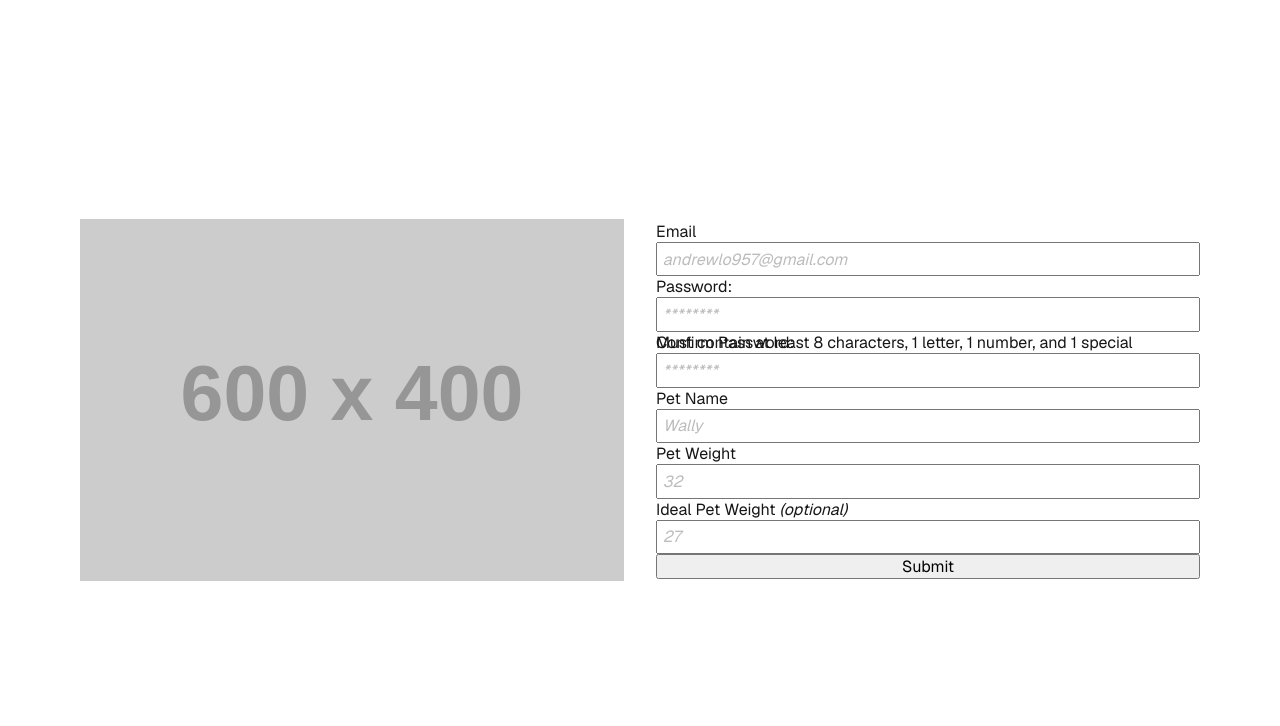
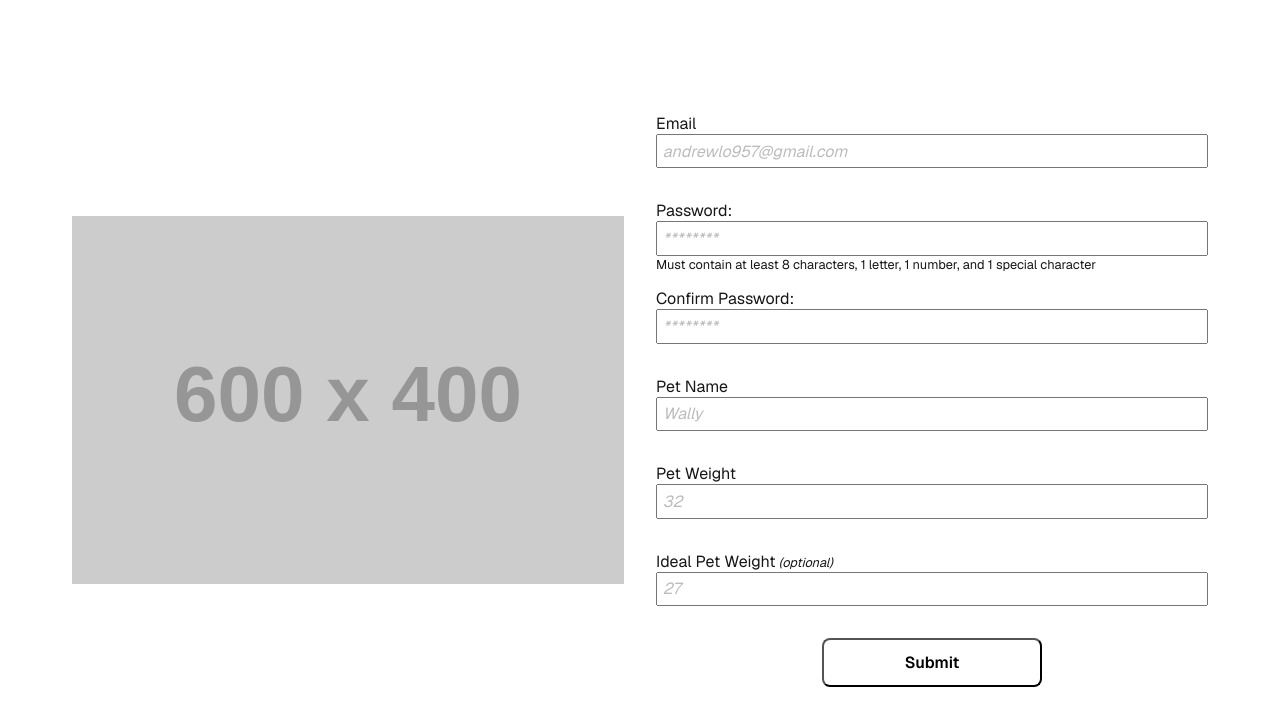
Before and after one commit to lomeintheory/ollie-form, a Next.js app: page / in a window 1280 px wide. Shown: the top 726 px of the page. Built offline with nearby package versions, Linux system fonts and the light colour scheme.

Commit message:
finish up styling

```diff
--- a/src/app/globals.css
+++ b/src/app/globals.css
@@ -13,14 +13,10 @@ button {
 :root {
   --background: #ffffff;
   --foreground: #171717;
+
+  --font-size-regular: 1rem;
+  --font-size-small: 0.8rem;
 }
-
-/* @media (prefers-color-scheme: dark) {
-  :root {
-    --background: #0a0a0a;
-    --foreground: #ededed;
-  }
-} */
 
 html,
 body {
@@ -35,10 +31,3 @@ body {
   -webkit-font-smoothing: antialiased;
   -moz-osx-font-smoothing: grayscale;
 }
-
-/*
-@media (prefers-color-scheme: dark) {
-  html {
-    color-scheme: dark;
-  }
-} */
--- a/src/app/page.module.css
+++ b/src/app/page.module.css
@@ -8,8 +8,6 @@
   align-items: center;
   justify-items: center;
   min-height: 100svh;
-  padding: 80px;
-  gap: 64px;
   font-family: var(--font-geist-sans);
 }
 
@@ -18,6 +16,8 @@
   justify-content: center;
   align-items: center;
   max-width: 1200px;
+  min-height: 100%;
+  padding: 2rem;
   width: 100%;
   gap: 32px;
   grid-row-start: 2;
@@ -26,6 +26,7 @@
 .imageContainer {
   display: flex;
   justify-content: center;
+  min-height: 100%;
   flex: 1;
 }
 
@@ -39,11 +40,21 @@
   flex-direction: column;
   flex: 1;
   width: 100%;
+  height: 100%;
+  gap: 2rem;
+  font-size: var(--font-size-regular);
 }
 
-.inputFieldContainer {
-  display: flex;
-  flex-direction: column;
+.formSubmitButton {
+  align-self: center;
+  width: 40%;
+  min-width: 100px;
+  padding: 0.75rem;
+  border-radius: 0.5rem;
+  cursor: pointer;
+  font-weight: 600;
+  background-color: white;
+  text-align: center;
 }
 
 @media (max-width: 768px) {
@@ -55,4 +66,8 @@
   .imageContainer {
     width: 100%;
   }
+
+  .signUpForm {
+    gap: 1.75rem;
+  }
 }
```
